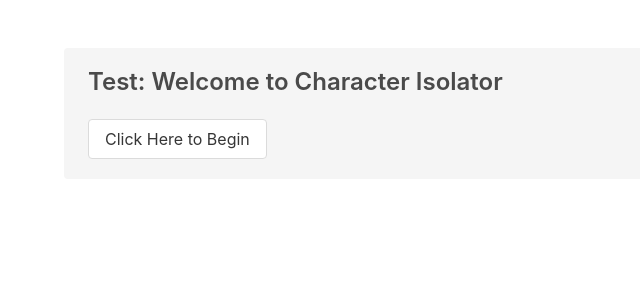
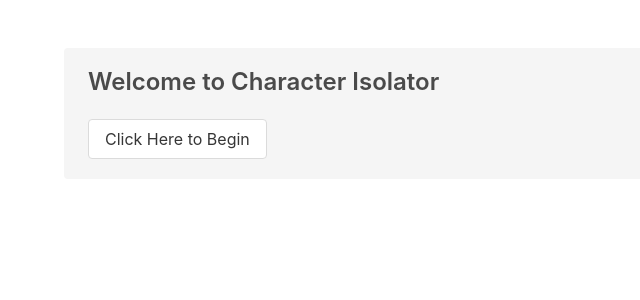
Before and after one commit to coryfitz/Character-Isolator, a Django app: page / in a window 1280 px wide. Shown: the part 52-352 px from the top of the page, without its empty margins (0-640 px from the left). Run offline with Django 3.2, Linux system fonts and the light colour scheme.

Commit message:
Text Update

```diff
--- a/converter/templates/converter/index.html
+++ b/converter/templates/converter/index.html
@@ -6,7 +6,7 @@
         <div class="columns">
             <div class="column">
                 <div class="notification">
-                    <h1 class="title is-size-4">Test: Welcome to Character Isolator</h1>
+                    <h1 class="title is-size-4">Welcome to Character Isolator</h1>
                     <a class="button" href="{% url 'converter:filter'%}"> Click Here to Begin</a>
                 </div>
             </div>
```
